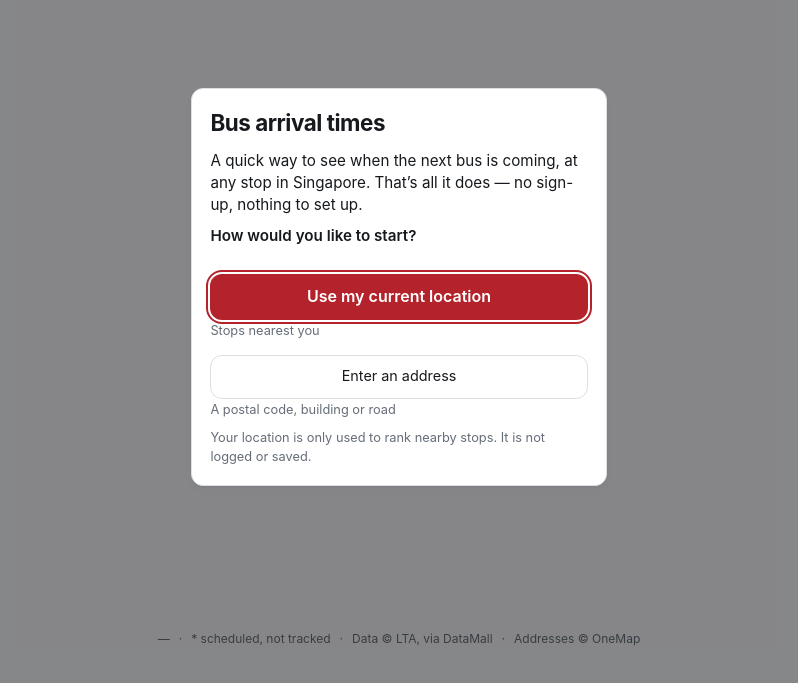
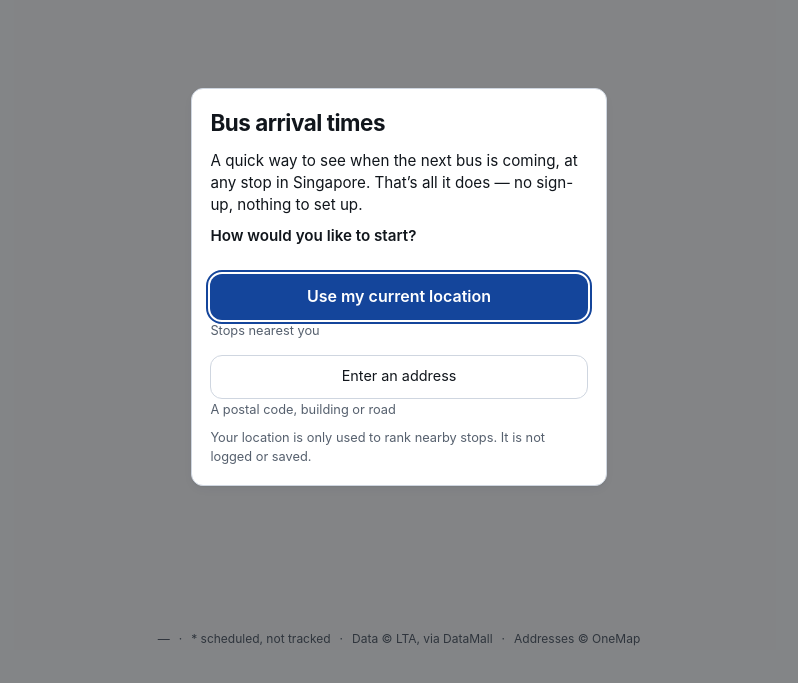
Before and after one commit to kylenguyen/bus-arrival, a website with bundled scripts: page public/index.html in a window 1280 px wide. Shown: the part 113-796 px from the top of the page, without its empty margins (241-1039 px from the left). Built offline with nearby package versions, Linux system fonts and the light colour scheme.

Commit message:
Update colour scheme

```diff
--- a/public/index.html
+++ b/public/index.html
@@ -5,8 +5,10 @@
     <meta name="viewport" content="width=device-width, initial-scale=1, viewport-fit=cover" />
     <meta name="color-scheme" content="light dark" />
     <!-- Tints the browser chrome so the page does not end at a white seam. -->
-    <meta name="theme-color" content="#f4f5f7" media="(prefers-color-scheme: light)" />
-    <meta name="theme-color" content="#101215" media="(prefers-color-scheme: dark)" />
+    <!-- These two duplicate `--bg` in each scheme and cannot read a CSS variable.
+         Keep them in step with the token blocks at the top of styles.css. -->
+    <meta name="theme-color" content="#eef1f5" media="(prefers-color-scheme: light)" />
+    <meta name="theme-color" content="#0d1117" media="(prefers-color-scheme: dark)" />
     <meta name="description" content="Live bus arrival times for the stops nearest you." />
     <title>Bus Arrivals</title>
     <!-- Fetched in parallel with app.js, which imports it, rather than after. -->
--- a/public/styles.css
+++ b/public/styles.css
@@ -1,18 +1,27 @@
 /* Mobile first. Nearly everyone opens this at a bus stop, on a phone, in a
    hurry — so the phone layout is the base and the wide screen is the override. */
 
+/* Two colour families, because a rider asks two independent questions: "when does it
+   come" and "can I get on". `--accent` answers the first and owns every interactive
+   affordance; `--seats`/`--standing`/`--limited` answer the second and are used nowhere
+   else. They used to collide — `--accent` and `--limited` were the same red, so an
+   arriving bus, a pinned stop, the focus ring and a crowded bus all looked alike. */
 :root {
-  --bg: #f4f5f7;
+  --bg: #eef1f5;
   --surface: #ffffff;
-  --surface-2: #eceef1;
-  --border: #dcdfe4;
-  --text: #16191d;
-  --muted: #656d78;
-  --accent: #b4232b;
-  --seats: #1c7c4a;
-  --standing: #a76a06;
-  --limited: #b4232b;
-  --shadow: 0 1px 2px rgb(16 19 29 / 0.06), 0 4px 12px rgb(16 19 29 / 0.04);
+  --surface-2: #e2e7ee;
+  --border: #cfd6e0;
+  --text: #11161c;
+  --muted: #56606e;
+  --accent: #14459b;
+  /* The label on a filled `--accent`. A token and not `#fff`, because in dark mode the
+     accent is light enough that white on it measures 2.3:1 — which is what shipped, and
+     what a hard-coded white cannot warn you about. */
+  --on-accent: #ffffff;
+  --seats: #0d6c37;
+  --standing: #8a5300;
+  --limited: #b3211b;
+  --shadow: 0 1px 2px rgb(11 17 28 / 0.06), 0 4px 12px rgb(11 17 28 / 0.05);
   --radius: 12px;
 
   /* Gutters follow the notch/home indicator on phones. */
@@ -28,17 +37,24 @@
 
 @media (prefers-color-scheme: dark) {
   :root {
-    --bg: #101215;
-    --surface: #191c21;
-    --surface-2: #22262c;
-    --border: #2c3138;
-    --text: #e9ebee;
-    --muted: #98a1ad;
-    --accent: #ff6b6b;
-    --seats: #4ec98a;
-    --standing: #e0a63c;
-    --limited: #ff6b6b;
-    --shadow: none;
+    --bg: #0d1117;
+    --surface: #161b22;
+    --surface-2: #212832;
+    --border: #2d3542;
+    --text: #e8ecf2;
+    --muted: #9aa5b4;
+    --accent: #78aeff;
+    /* Near-black, not white: on an accent this light, white lands at 2.3:1. */
+    --on-accent: #0d1117;
+    --seats: #45cf8b;
+    --standing: #e2a53a;
+    --limited: #ff7a72;
+    /* No visible shadow in dark — `--border` is the only edge a raised surface gets, and
+       every one of them must carry it. Written as a transparent shadow rather than `none`
+       so the token stays composable: `none` inside a `box-shadow` list is invalid and
+       drops the whole declaration, which would silently delete `.card.pinned`'s inset bar
+       in dark mode only. Do not "tidy" this back to `none`. */
+    --shadow: 0 0 0 0 rgb(0 0 0 / 0);
   }
 }
 
@@ -176,7 +192,7 @@ button.primary {
   padding: 0.65rem 1.2rem;
   border-color: transparent;
   background: var(--accent);
-  color: #fff;
+  color: var(--on-accent);
   font-weight: 600;
 }
 
@@ -222,11 +238,11 @@ dialog#intro {
   max-width: min(26rem, calc(100vw - 2rem));
 }
 
-/* The border above is not decoration. `--shadow` is `none` in dark mode, so
-   without it the only thing separating --surface (#191c21) from the dimmed page
-   behind it is the 45% backdrop — a ~9% luminance step, which reads as no edge
-   at all. It matches how every other raised surface here is built (.card,
-   .results: token border plus shadow) and costs nothing in light mode. */
+/* The border above is not decoration. `--shadow` draws nothing in dark mode, so without it
+   the only thing separating --surface from the dimmed page behind it is the 45% backdrop —
+   a ~9% luminance step, which reads as no edge at all. It matches how every other raised
+   surface here is built (.card, .results: token border plus shadow) and costs nothing in
+   light mode. */
 
 dialog::backdrop {
   /* The one raw colour in this file: correct in both schemes, and a token would
@@ -296,8 +312,8 @@ dialog#intro.intro-inflow {
 
 /* A raised surface, like `.card` and `.results`: choosing where the board is
    ranked from is a mode, and it used to float on the page background with nothing
-   to say where it began or ended. The border is not decoration — `--shadow` is
-   `none` in dark mode, where it is the only edge the card has (same reasoning as
+   to say where it began or ended. The border is not decoration — `--shadow` draws
+   nothing in dark mode, where it is the only edge the card has (same reasoning as
    `dialog#intro`). */
 .finder {
   position: relative;
@@ -577,8 +593,14 @@ input[type='search']::-webkit-search-cancel-button {
   overflow: hidden;
 }
 
+/* The 1px accent border on its own was easy to miss on a board of eight cards, so the
+   marker is the same 3px leading bar `.origin-row[aria-current]` uses — the two "this is
+   the one you chose" states now read as one idea. Inset, so it costs the card no width and
+   survives its own `overflow: hidden`. `--shadow` must stay composable for this (see the
+   dark block); a bare `none` there would drop this declaration entirely. */
 .card.pinned {
   border-color: var(--accent);
+  box-shadow: inset 3px 0 0 var(--accent), var(--shadow);
 }
 
 /* --- skeleton ---
@@ -870,8 +892,11 @@ input[type='search']::-webkit-search-cancel-button {
   font-weight: 400;
 }
 
+/* The one number being acted on. Weight as well as colour, so the state does not rest on
+   hue alone — 650 is what every other arrival already is. */
 .eta.arriving .eta-value {
   color: var(--accent);
+  font-weight: 700;
 }
 
 /* Scheduled, not live-tracked: still shown, visibly less certain. Not fainter than
@@ -898,6 +923,42 @@ input[type='search']::-webkit-search-cancel-button {
 
 .load-lsd {
   color: var(--limited);
+}
+
+/* Crowding gets a tinted pill rather than bare coloured text: at 0.72rem it was the
+   weakest colour signal on the card, and it is the answer to half the question the rider
+   came with. Only the lead column ever carries a label (see `renderEta`), so this is one
+   pill per row, not three.
+
+   The fill is mixed from the same three tokens, so the scale stays one source of truth and
+   dark mode needs no second set of backgrounds. Label text lands at 4.98:1 or better on its
+   own pill in both schemes.
+
+   The padding is inside the @supports with the fill, not outside it: `color-mix` shipped in
+   Safari 16.2 and this file still carries iOS 15 fallbacks, so on an older phone the fill
+   and the padding have to disappear together — padding on a transparent pill would shift the
+   label off the number it belongs to. What those phones get is exactly the coloured text
+   this replaced. */
+@supports (background: color-mix(in srgb, red 16%, white)) {
+  .load-sea,
+  .load-sda,
+  .load-lsd {
+    margin-top: 0.1rem;
+    padding: 0.05rem 0.4rem;
+    border-radius: 999px;
+  }
+
+  .load-sea {
+    background: color-mix(in srgb, var(--seats) 16%, var(--surface));
+  }
+
+  .load-sda {
+    background: color-mix(in srgb, var(--standing) 16%, var(--surface));
+  }
+
+  .load-lsd {
+    background: color-mix(in srgb, var(--limited) 16%, var(--surface));
+  }
 }
 
 .card-msg {
```
Also changed, not shown: AGENTS.md (+1 -1 lines), docs/first-run-journey.md (+4 -1 lines).
